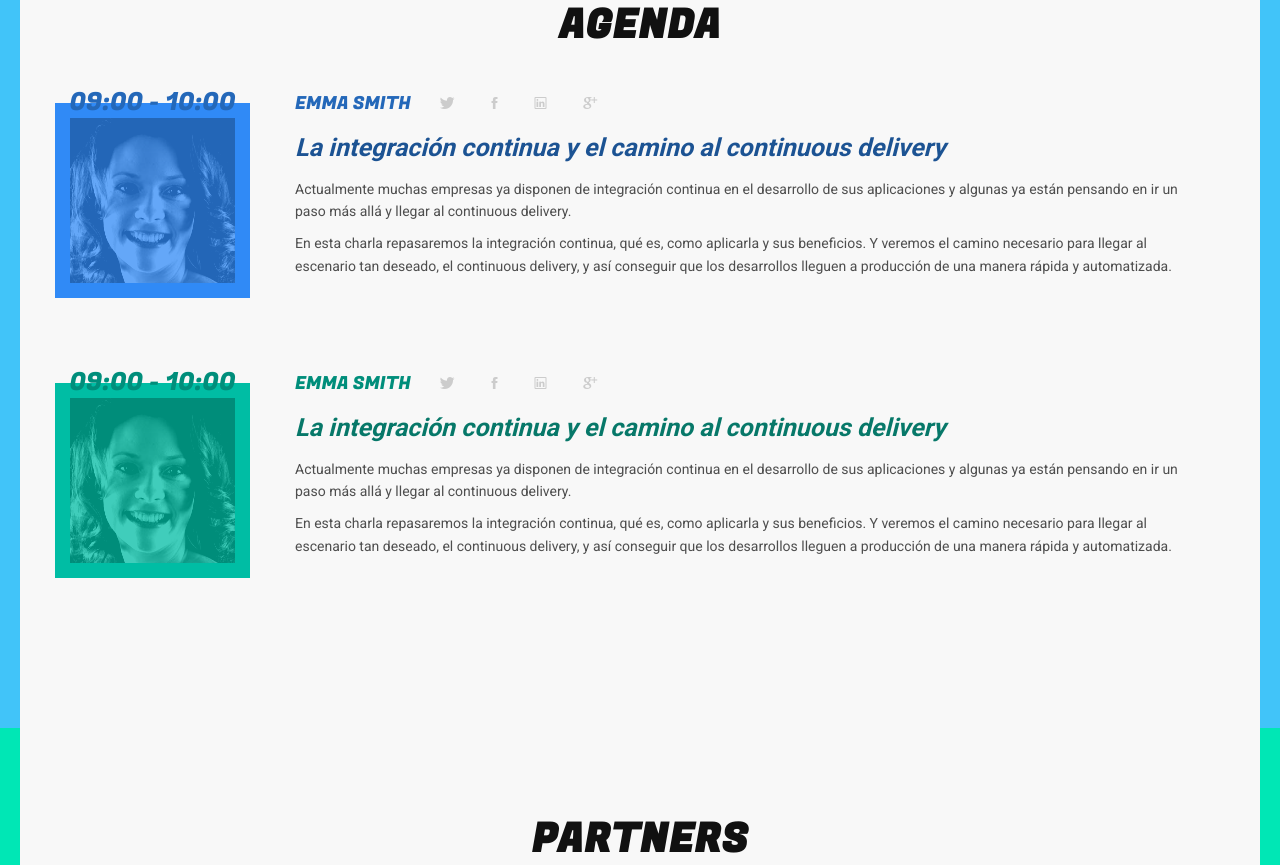
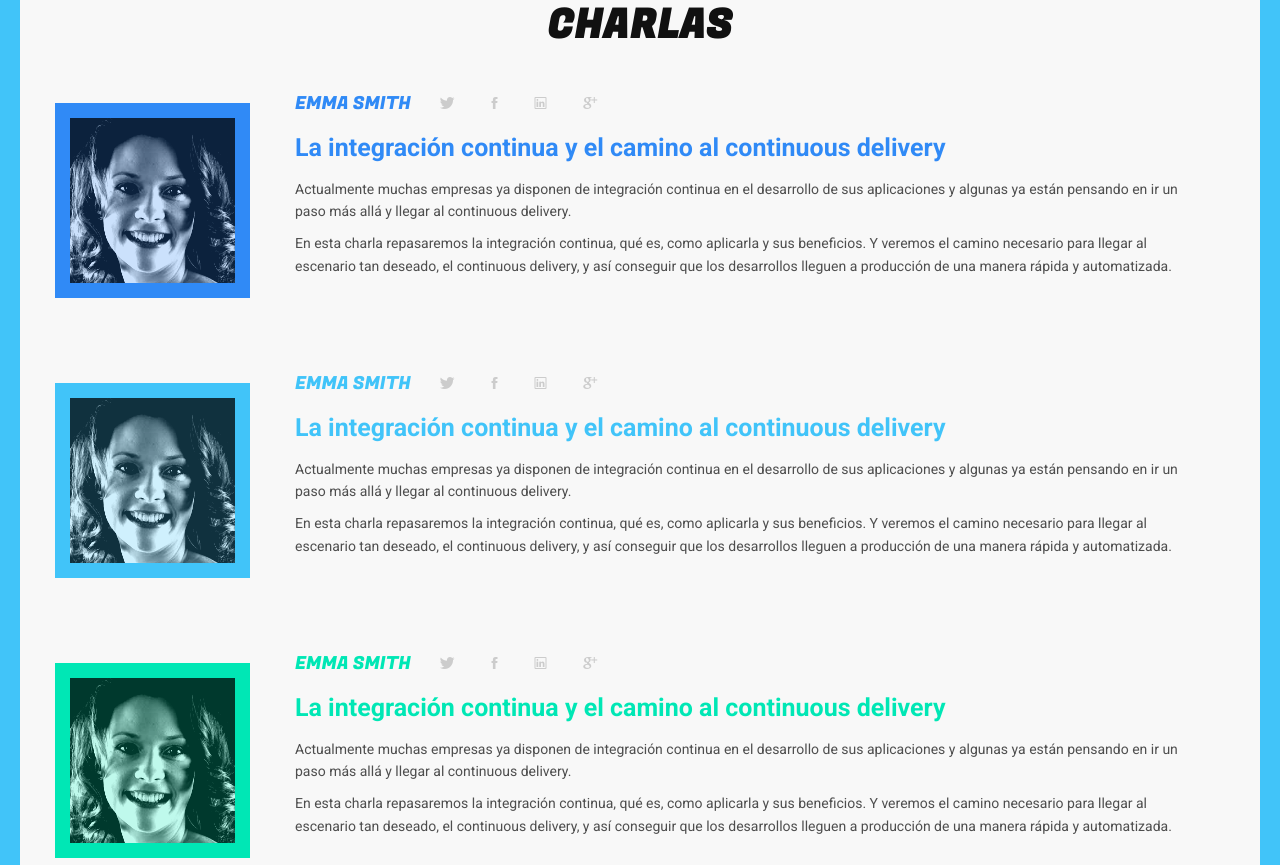
Before and after one commit to wtmgdgcastellon/wtm2016, a website: page index.html in a window 1280 px wide. Shown: the part 2040-2905 px from the top of the page. Drawn offline with Linux system fonts and the light colour scheme; files whose address does not match are found by name.

Commit message:
Add talks css classes

```diff
--- a/assets/css/main.css
+++ b/assets/css/main.css
@@ -435,8 +435,6 @@ ul li {
 }
 .schedule-left {
   position: relative;
-  background-color: #308AF6;
-  color: #fff;
   text-align: center;
   padding: 15px;
   margin: 25px 0 0;
@@ -449,18 +447,19 @@ ul li {
 }
 
 .schedule-time {
-  color: #2468B9;
   font-size: 25px;
   font-family: 'Fugaz One', sans-serif;
   position: absolute;
-  top: -20px;
+  top: -40px;
   left: 0px;
   right: 0px;
+
 }
+
 .schedule-speaker_photo {
   -webkit-filter: grayscale(100%) contrast(200%); /* Chrome, Safari, Opera */
   filter: grayscale(100%) contrast(200%);
-  opacity: 0.25;
+  opacity: 0.75;
   position: relative;
   left: 0;
   top: 0;
@@ -470,7 +469,7 @@ ul li {
 }
 .schedule-speaker_name {
   display: inline-block;
-  color: #2468B9;
+  /*color: #2468B9;*/
   font-family: 'Fugaz One', sans-serif;
   text-transform: uppercase;
   margin: 16px 0 0;
@@ -490,15 +489,14 @@ ul li {
   padding: 0 16px;
 }
 .schedule-speaker_social li a:hover {
-  color: #1C5393;
+  color: #111;
 }
 .schedule-speaker_social li a i {
   font-size: 16px;
 }
 .schedule-title {
-  color: #1C5393;
+
   font-size: 25px;
-  font-style: italic;
   margin: 16px 0;
 }
 .schedule-description {
@@ -509,38 +507,7 @@ ul li {
 }
 
 
-.schedule-left {
-  position: relative;
-  background-color: #308AF6;
-  color: #fff;
-  text-align: center;
-  padding: 15px;
-  margin: 25px 0 0;
-}
-
-@media(min-width: 768px) {
-  .schedule-right {
-    padding-left: 45px;
-  }
-}
-
-.schedule-item-2 .schedule-left {
-  background-color: #00BDA4;
-}
-.schedule-item-2 .schedule-time {
-  color: #008E7B;
-}
-.schedule-item-2 .schedule-speaker_name {
-  color: #008E7B;
-}
-.schedule-item-2 .schedule-speaker_social li a:hover {
-  color: #077869;
-}
-.schedule-item-2 .schedule-title {
-  color: #077869;
-}
-
-/*
+*//*
  * 6.7 Section: Schedule
  */
 .partner {
@@ -729,26 +696,44 @@ ul li {
 }
 
 .bg-light-blue {
+  background-color: #41C4F9;
+}
+
+.bg-dark-blue {
+   background-color: #308AF6;
+}
+
+.bg-light-green {
+   background-color: #00E7B5;
+}
+
+.bg-dark-green {
+  background-color: #00BDA4;
+}
+
+
+
+.border-light-blue {
   border-left:20px solid #41C4F9;
   border-right:20px solid #41C4F9;
   background-color: #f8f8f8;
 }
 
-.bg-dark-blue {
+.border-dark-blue {
    border-left:20px solid #308AF6;
    border-right:20px solid #308AF6;
    background-color: #f8f8f8;
 }
 
-.bg-light-green {
+.border-light-green {
    border-left:20px solid #00E7B5;
    border-right:20px solid #00E7B5;
    background-color: #f8f8f8;
 }
 
-.bg-dark-green {
-  border-left:20px solid#00BDA4;
-  border-right:20px solid#00BDA4;
+.border-dark-green {
+  border-left:20px solid #00BDA4;
+  border-right:20px solid #00BDA4;
   background-color: #f8f8f8;
 }
 
@@ -781,6 +766,42 @@ ul li {
   padding-top: 0;
 }
 
-.mt3 {
-  margin-top: 3em;
+.dark-blue .schedule-left {
+  background-color: #308AF6;
 }
+
+.dark-blue .schedule-time,
+.dark-blue .schedule-speaker_name ,
+.dark-blue .schedule-title {
+  color: #308AF6;
+}
+
+.light-blue .schedule-left {
+  background-color: #41C4F9;
+}
+
+.light-blue .schedule-time,
+.light-blue .schedule-speaker_name ,
+.light-blue .schedule-title {
+  color: #41C4F9;
+}
+
+.light-green .schedule-left {
+  background-color: #00E7B5;
+}
+
+.light-green .schedule-time,
+.light-green .schedule-speaker_name ,
+.light-green .schedule-title {
+  color: #00E7B5;
+}
+
+.dark-green .schedule-left {
+  background-color: #00BDA4;
+}
+
+.dark-green .schedule-time,
+.dark-green .schedule-speaker_name ,
+.dark-green .schedule-title {
+  color: #00BDA4;
+}
--- a/index.html
+++ b/index.html
@@ -46,6 +46,8 @@
                     <!-- navigation menu -->
                     <li class="active"><a data-scroll href="#about">Sobre</a></li>
                     <li><a data-scroll href="#contribution">Contribuye</a></li>
+                    <!-- <li><a data-scroll href="#speakers">Charlas</a></li> -->
+
                     <!-- <li><a data-scroll href="#schedule">Agenda</a></li>
                      -->
                     <li><a data-scroll href="#partner">Partners</a></li>
@@ -72,7 +74,7 @@
         </div>
     </header>
 
-    <section id="about" class="section about bg-dark-blue">
+    <section id="about" class="section about border-dark-blue">
         <div class="container">
             <div class="row">
                 <div class="col-sm-12">
@@ -97,7 +99,7 @@
         </div><!-- /.container -->
     </section>
 
-    <section id="contribution" class="section bg-light-blue contribution text-center">
+    <section id="contribution" class="section border-light-blue contribution text-center">
         <div class="container">
             <div class="row">
                 <div class="col-md-12">
@@ -113,20 +115,20 @@
         </div>
     </section>
 <!---->
-    <section id="schedule" class="section schedule bg-light-blue">
+    <section id="speakers" class="section schedule border-light-blue">
         <div class="container">
             <div class="row">
                 <div class="col-md-12">
-                    <h3 class="section-title text-center">Agenda</h3>
+                    <h3 class="section-title text-center">Charlas</h3>
                 </div>
             </div>
 
-              <div class="schedule-box schedule-item-1">
+              <div class="schedule-box dark-blue">
                   <div class="row">
-                    <div class="schedule-left col-sm-4 col-lg-2">
-                      <div class="schedule-time">
+                    <div class="schedule-left dark-blue col-sm-4 col-lg-2">
+                      <!-- <div class="schedule-time">
                         <time datetime="09:00">09:00</time> - <time datetime="10:00">10:00</time>
-                      </div>
+                      </div> -->
                       <img alt="" class="schedule-speaker_photo img-responsive center-block" src="assets/images/speakers/speaker-6.jpg">
                     </div>
                     <div class="schedule-right col-sm-8 col-lg-10">
@@ -146,12 +148,64 @@
                   </div>
               </div>
 
-              <div class="schedule-box schedule-item-2">
+              <div class="schedule-box light-blue">
                   <div class="row">
                     <div class="schedule-left col-sm-4 col-lg-2">
-                      <div class="schedule-time">
+                     <!--  <div class="schedule-time">
                         <time datetime="09:00">09:00</time> - <time datetime="10:00">10:00</time>
+                      </div> -->
+                      <img alt="" class="schedule-speaker_photo img-responsive center-block" src="assets/images/speakers/speaker-6.jpg">
+                    </div>
+                    <div class="schedule-right col-sm-8 col-lg-10">
+                      <h4 class="schedule-speaker_name">Emma Smith</h4>
+                      <ul class="schedule-speaker_social social-block">
+                        <li><a href="#"><i class="ion-social-twitter"></i></a></li>
+                        <li><a href="#"><i class="ion-social-facebook"></i></a></li>
+                        <li><a href="#"><i class="ion-social-linkedin-outline"></i></a></li>
+                        <li><a href="#"><i class="ion-social-googleplus"></i></a></li>
+                      </ul>
+                      <h3 class="schedule-title">La integración continua y el camino al continuous delivery</h3>
+                      <div class="schedule-description">
+                        <p>Actualmente muchas empresas ya disponen de integración continua en el desarrollo de sus aplicaciones y algunas ya están pensando en ir un paso más allá y llegar al continuous delivery.</p>
+                        <p>En esta charla repasaremos la integración continua, qué es, como aplicarla y sus beneficios. Y veremos el camino necesario para llegar al escenario tan deseado, el continuous delivery, y así conseguir que los desarrollos lleguen a producción de una manera rápida y automatizada.</p>
                       </div>
+                    </div>
+                  </div>
+              </div>
+
+
+
+               <div class="schedule-box light-green">
+                  <div class="row">
+                    <div class="schedule-left col-sm-4 col-lg-2">
+                      <!-- <div class="schedule-time">
+                        <time datetime="09:00">09:00</time> - <time datetime="10:00">10:00</time>
+                      </div> -->
+                      <img alt="" class="schedule-speaker_photo img-responsive center-block" src="assets/images/speakers/speaker-6.jpg">
+                    </div>
+                    <div class="schedule-right col-sm-8 col-lg-10">
+                      <h4 class="schedule-speaker_name">Emma Smith</h4>
+                      <ul class="schedule-speaker_social social-block">
+                        <li><a href="#"><i class="ion-social-twitter"></i></a></li>
+                        <li><a href="#"><i class="ion-social-facebook"></i></a></li>
+                        <li><a href="#"><i class="ion-social-linkedin-outline"></i></a></li>
+                        <li><a href="#"><i class="ion-social-googleplus"></i></a></li>
+                      </ul>
+                      <h3 class="schedule-title">La integración continua y el camino al continuous delivery</h3>
+                      <div class="schedule-description">
+                        <p>Actualmente muchas empresas ya disponen de integración continua en el desarrollo de sus aplicaciones y algunas ya están pensando en ir un paso más allá y llegar al continuous delivery.</p>
+                        <p>En esta charla repasaremos la integración continua, qué es, como aplicarla y sus beneficios. Y veremos el camino necesario para llegar al escenario tan deseado, el continuous delivery, y así conseguir que los desarrollos lleguen a producción de una manera rápida y automatizada.</p>
+                      </div>
+                    </div>
+                  </div>
+              </div>
+
+               <div class="schedule-box dark-green">
+                  <div class="row">
+                    <div class="schedule-left col-sm-4 col-lg-2">
+                     <!--  <div class="schedule-time">
+                        <time datetime="09:00">09:00</time> - <time datetime="10:00">10:00</time>
+                      </div> -->
                       <img alt="" class="schedule-speaker_photo img-responsive center-block" src="assets/images/speakers/speaker-6.jpg">
                     </div>
                     <div class="schedule-right col-sm-8 col-lg-10">
@@ -173,7 +227,7 @@
 
     </section>
  <!---->
-    <section id="partner" class="section partner bg-light-green">
+    <section id="partner" class="section partner border-light-green">
         <div class="container">
             <div class="row">
                 <div class="col-md-12">
@@ -193,7 +247,7 @@
             </div>
     </section>
 
-    <section id="faq" class="section faq bg-dark-green">
+    <section id="faq" class="section faq border-dark-green">
         <div class="container">
             <div class="row">
                 <div class="col-md-12">
@@ -305,7 +359,7 @@
             </div>
     </section>
 
-    <section id="conduct" class="section  bg-dark-blue conduct">
+    <section id="conduct" class="section  border-dark-blue conduct">
         <div class="container">
             <div class="row">
                 <div class="col-md-12 text-center">
@@ -319,7 +373,7 @@
     </section>
 
 
-    <section id="location" class="section location bg-light-blue">
+    <section id="location" class="section location border-light-blue">
         <div class="container">
             <div class="row">
                 <div class="col-sm-3">
```
